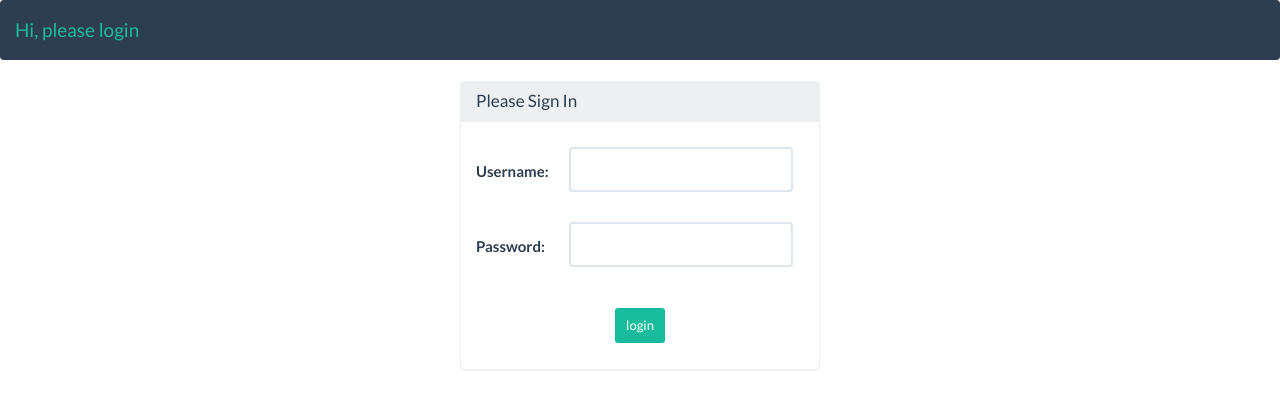
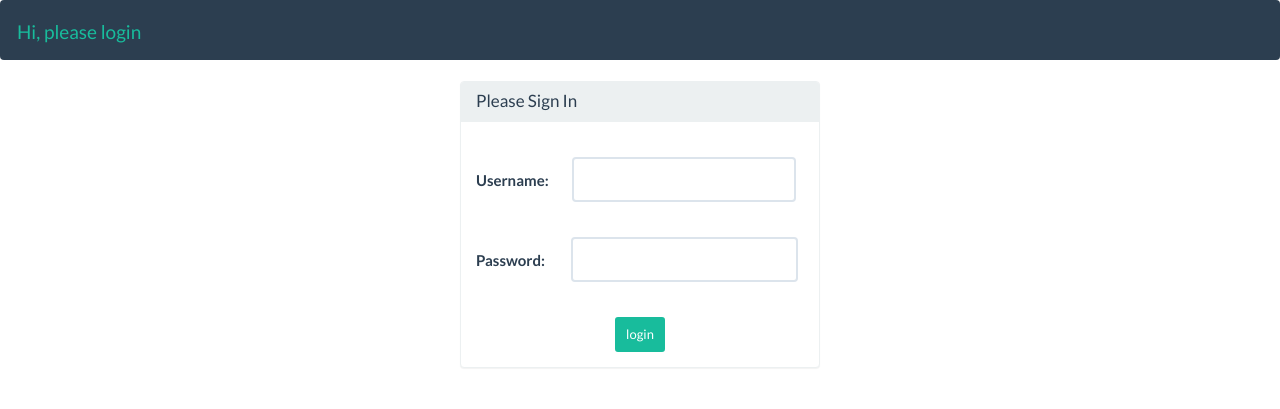
Before and after one commit to opensmc/housing-platform, a Django app: template housing_django/templates/login.html in a window 1280 px wide. Shown: the top 409 px of the page. Run offline with Django 3.2, Linux system fonts and the light colour scheme; the template is opened without the code that fills it: values that come from a table or form of the project are taken from there, others are empty; some libraries are stand-ins or nearby versions.

Commit message:
fixed according to comments

```diff
--- a/housing_django/log/forms.py
+++ b/housing_django/log/forms.py
@@ -3,7 +3,7 @@ from django import forms
 
 # If you don't do this you cannot use Bootstrap CSS
 class LoginForm(AuthenticationForm):
-    username = forms.CharField(label="Username", max_length=30,
+    username = forms.CharField(label='Username', max_length=30,
                                widget=forms.TextInput(attrs={'class': 'form-control', 'name': 'username'}))
-    password = forms.CharField(label="Password", max_length=30,
+    password = forms.CharField(label='Password', max_length=30,
                                widget=forms.PasswordInput(attrs={'class': 'form-control', 'name': 'password'}))
--- a/housing_django/log/views.py
+++ b/housing_django/log/views.py
@@ -2,6 +2,6 @@ from django.shortcuts import render
 from django.contrib.auth.decorators import login_required
 
 # Create your views here.
-@login_required(login_url="login/")
+@login_required(login_url='login/')
 def home(request):
-  return render(request,"home.html")
+  return render(request,'home.html')
--- a/housing_django/static/css/style.css
+++ b/housing_django/static/css/style.css
@@ -1,9 +1,15 @@
-input#id_username,
-input#id_password {
+input#id_username {
   margin-bottom: 30px;
   margin-left: 20px
 }
-label[for= id_username],
-label[for= id_password] {
-  margin-bottom: 25px;
+input#id_password {
+  margin-bottom: 30px;
+  margin-left: 23px
 }
+.username_span,
+.username_password {
+  display: inline-block;
+}
+label.username_label {
+  margin-top: 20px;
+}
--- a/housing_django/templates/base.html
+++ b/housing_django/templates/base.html
@@ -14,19 +14,21 @@
       <div class="container-fluid">
           <div class="navbar-header">
             <button type="button" class="navbar-toggle collapsed" data-toggle="collapse" data-target="#bs-example-navbar-collapse-1">
-              <span class='sr-only'>Toggle navigation</span>
+              <span class="sr-only">Toggle navigation</span>
               <span class="icon-bar"></span>
               <span class="icon-bar"></span>
               <span class="icon-bar"></span>
             </button>
-
+            <button class="navbar-brand btn-link" href="#">
               {% if user.is_authenticated %}
-               <a class="navbar-brand" href="#">Hello, you are on your Dashboard</a>
+                Hello, you are on your Dashboard
               {% else %}
-              <a class="navbar-brand" href="#">Hi, please login</a>
+                Hi, please login
               {% endif %}
+            </button>
           </div>
-          <div class="collapse navbar-collapse" id="bs-example-navbar-collapse-1">
+          {% if user.is_authenticated %}
+            <div class="collapse navbar-collapse">
               <ul class="nav navbar-nav navbar-right">
                 <li class="dropdown">
                   <a href="#" class="dropdown-toggle" data-toggle="dropdown" role="button" >Account
@@ -51,13 +53,12 @@
                 </li>
               </ul>
             </div>
+          {% endif %}
       </div>
     </nav>
     {% block content %}
     {% endblock %}
-
-
-      <!-- Core Scripts - Include with every page -->
+      {# Core scripts - Include with every page #}
       <script src = "{% static 'js/jquery.min.js' %}"></script>
       <script src = "{% static 'js/bootstrap.min.js' %}"></script>
   {% block javascript %}
--- a/housing_django/templates/login.html
+++ b/housing_django/templates/login.html
@@ -6,11 +6,9 @@
   {% endif %}
   {% if next %}
     {% if user.is_authenticated %}
-
       <p>Your account doesn't have access to this page. To proceed,
           please login with an account that has access.</p>
     {% else %}
-
       <p>Please login to see this page.</p>
     {% endif %}
 {% endif %}
@@ -24,23 +22,17 @@
         <div class="panel-body">
           <form method="post" action="{% url 'login' %}">
             {% csrf_token %}
-            <p class="bs-component">
-              <table>
-                  <tr>
-                      <td>{{ form.username.label_tag }}</td>
-                      <td>{{ form.username }}</td>
-                  </tr>
-                  <tr>
-                      <td>{{ form.password.label_tag }}</td>
-                      <td>{{ form.password }}</td>
-                  </tr>
-              </table>
-            </p>
-            <p class="bs-component">
+            <label class="username_label">
+              Username:
+              <span class="username_span">{{ form.username }}</span>
+            </label>
+            <label>
+              Password:
+              <span class="username_password">{{ form.password }}</span>
+            </label>
             <center>
               <input class="btn btn-success btn-sm" type="submit" value="login" />
             </center>
-            </p>
             <input type="hidden" name="next" value="{{ next }}" />
           </form>
         </div>
@@ -49,14 +41,3 @@
   </div>
 </div>
 {% endblock %}
-
-{% block javascript %}
-
-
-<script>
-{% if not user.is_authenticated %}
-$("ul.nav.navbar-nav.navbar-right").css("display","none");
-{% endif %}
-</script>
-
-{% endblock %}
```
Also changed, not shown: housing_django/db.sqlite3. Lines whose indentation alone changed are shown as unchanged.
